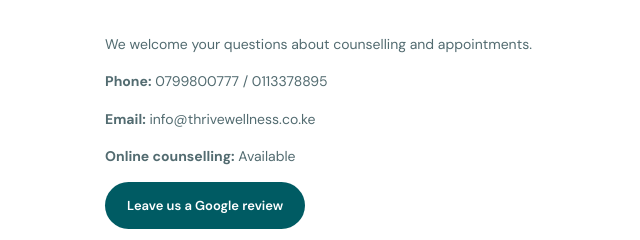
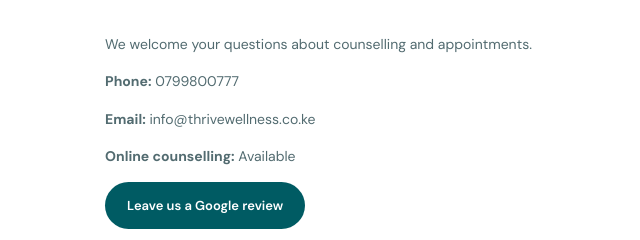
Before and after one commit to chesamtech/thrive-counseling-and-wellness-center, a plain HTML site: page index.html in a window 1280 px wide. Shown: the part 6134-6374 px from the top of the page, 590-1230 px from the left. Drawn offline with nearby package versions, Linux system fonts and the light colour scheme; a web font is replaced by a local one.

Commit message:
Remove secondary contact number

```diff
--- a/index.html
+++ b/index.html
@@ -211,7 +211,7 @@
       <div><p class="section-label">Get in touch</p><h2>Whenever you're<br>ready, reach out.</h2></div>
       <div class="contact-details">
         <p>We welcome your questions about counselling and appointments.</p>
-        <p><strong>Phone:</strong> 0799800777 / 0113378895</p>
+        <p><strong>Phone:</strong> 0799800777 </p>
         <p><strong>Email:</strong> <a href="mailto:info@thrivewellness.co.ke">info@thrivewellness.co.ke</a></p>
         <p><strong>Online counselling:</strong> Available</p>
         <p>
```
